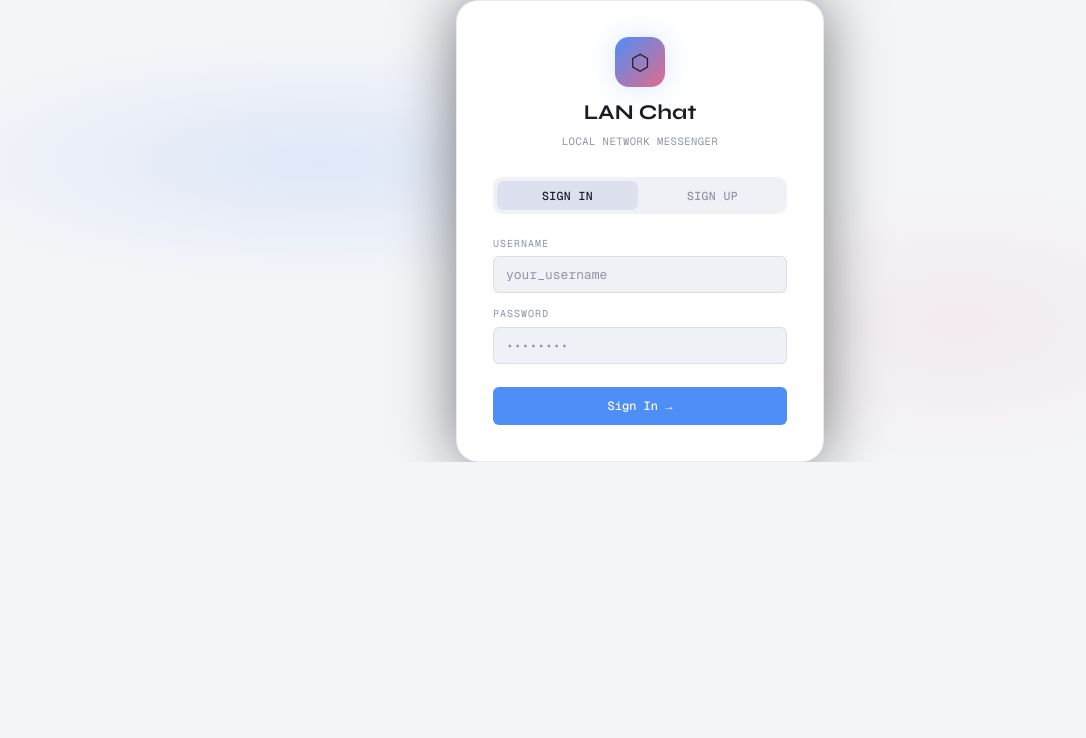
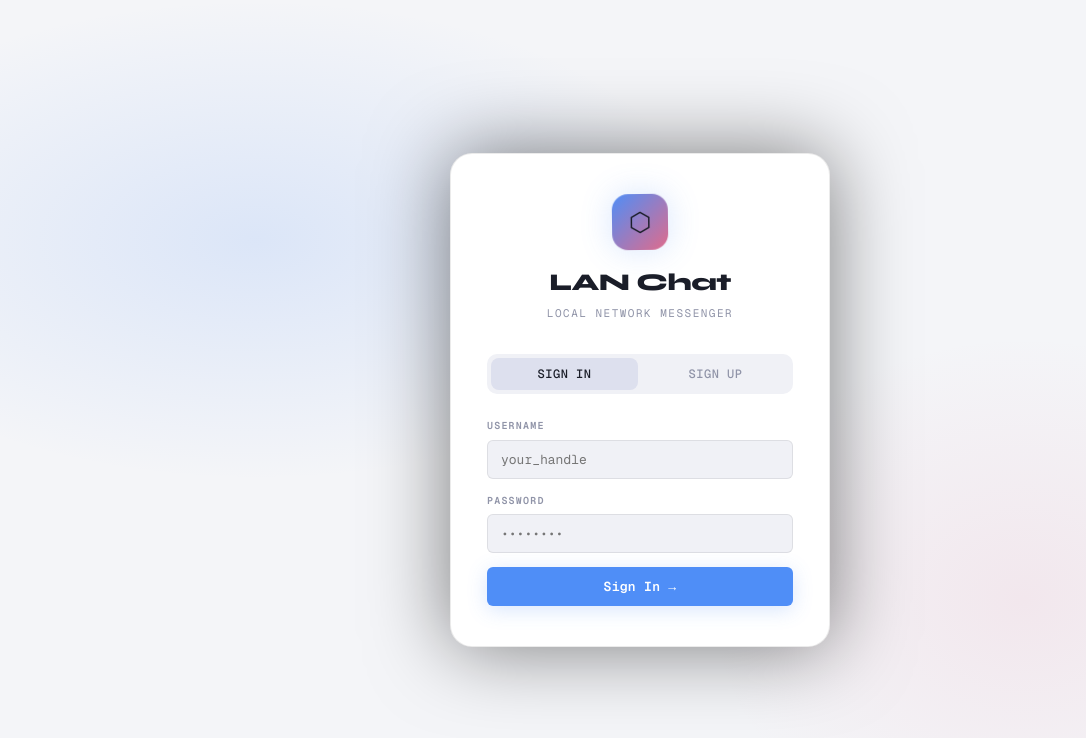
Before and after one commit to lethabokhedama-png/lan-chatapp, a React (Vite) app in the folder frontend/: page / in a window 1280 px wide. Shown: the top 738 px of the page, without its empty margins (0-1086 px from the left). Built offline with nearby package versions, Linux system fonts and the light colour scheme; no server answers.

Commit message:
feat: redesigned auth page, landing panel with user list, secret.key auto-load

```diff
--- a/frontend/src/pages/AuthPage.jsx
+++ b/frontend/src/pages/AuthPage.jsx
@@ -1,16 +1,16 @@
 import React, { useState } from "react";
 import { motion, AnimatePresence } from "framer-motion";
 import useStore from "../lib/store";
-import { auth, setToken, users as usersApi } from "../lib/api";
+import { auth, setToken } from "../lib/api";
 
 export default function AuthPage() {
-  const [tab, setTab]     = useState("login");
-  const [form, setForm]   = useState({ username: "", display_name: "", email: "", password: "" });
+  const [tab, setTab]   = useState("login");
+  const [form, setForm] = useState({ username: "", display_name: "", password: "" });
   const [error, setError] = useState("");
   const [busy, setBusy]   = useState(false);
   const { setAuth }       = useStore();
 
-  const set = (k) => (e) => setForm(f => ({ ...f, [k]: e.target.value }));
+  const set = k => e => setForm(f => ({ ...f, [k]: e.target.value }));
 
   async function submit(e) {
     e.preventDefault();
@@ -18,7 +18,7 @@ export default function AuthPage() {
     try {
       const res = tab === "login"
         ? await auth.login({ username: form.username, password: form.password })
-        : await auth.signup(form);
+        : await auth.signup({ username: form.username, display_name: form.display_name, password: form.password });
       setToken(res.token);
       setAuth(res.user, res.token);
     } catch (err) {
@@ -29,69 +29,108 @@ export default function AuthPage() {
   }
 
   return (
-    <div className="auth-screen">
+    <div style={{
+      minHeight: "100vh", display: "flex", alignItems: "center",
+      justifyContent: "center", background: "var(--bg-base)", position: "relative",
+    }}>
+      {/* Background glow */}
+      <div style={{
+        position: "absolute", inset: 0, pointerEvents: "none",
+        background: `
+          radial-gradient(ellipse 60% 50% at 20% 30%, rgba(79,142,247,.15) 0%, transparent 60%),
+          radial-gradient(ellipse 45% 60% at 80% 75%, rgba(224,107,139,.1) 0%, transparent 55%)
+        `,
+      }} />
+
       <motion.div
-        className="auth-card"
-        initial={{ opacity: 0, y: 16 }}
+        initial={{ opacity: 0, y: 20 }}
         animate={{ opacity: 1, y: 0 }}
-        transition={{ duration: .28 }}
+        transition={{ duration: .3 }}
+        style={{
+          width: "100%", maxWidth: 380, padding: "40px 36px",
+          background: "var(--bg-surface)", border: "1px solid var(--border)",
+          borderRadius: "var(--radius-xl)", position: "relative", zIndex: 1,
+          boxShadow: "0 0 80px rgba(0,0,0,.5)",
+        }}
       >
-        <div className="auth-logo">
-          <div className="auth-logo-icon">⬡</div>
-          <h1>LAN Chat</h1>
-          <p>LOCAL NETWORK MESSENGER</p>
+        {/* Logo */}
+        <div style={{ textAlign: "center", marginBottom: 32 }}>
+          <motion.div
+            animate={{ rotate: [0, 5, -5, 0] }}
+            transition={{ repeat: Infinity, duration: 6, ease: "easeInOut" }}
+            style={{
+              display: "inline-flex", alignItems: "center", justifyContent: "center",
+              width: 56, height: 56, borderRadius: 16, marginBottom: 14,
+              background: "linear-gradient(135deg, var(--accent), var(--accent2))",
+              fontSize: 26, boxShadow: "0 0 32px var(--accent-glow)",
+            }}
+          >⬡</motion.div>
+          <div style={{ fontFamily: "var(--font-display)", fontSize: 24, fontWeight: 800, letterSpacing: -.5 }}>
+            LAN Chat
+          </div>
+          <div style={{ fontSize: 11, color: "var(--text-3)", marginTop: 4, letterSpacing: 1.5 }}>
+            LOCAL NETWORK MESSENGER
+          </div>
         </div>
 
-        <div className="auth-tabs">
+        {/* Tabs */}
+        <div style={{
+          display: "grid", gridTemplateColumns: "1fr 1fr", gap: 4,
+          background: "var(--bg-raised)", borderRadius: "var(--radius)",
+          padding: 4, marginBottom: 24,
+        }}>
           {["login", "signup"].map(t => (
-            <button key={t} className={`auth-tab${tab === t ? " active" : ""}`}
-              onClick={() => { setTab(t); setError(""); }}>
+            <button key={t}
+              onClick={() => { setTab(t); setError(""); }}
+              style={{
+                padding: "8px", border: "none", cursor: "pointer",
+                borderRadius: 8, fontSize: 12, fontWeight: 500,
+                fontFamily: "var(--font-body)", letterSpacing: .5,
+                textTransform: "uppercase", transition: "var(--trans)",
+                background: tab === t ? "var(--bg-active)" : "transparent",
+                color: tab === t ? "var(--text-1)" : "var(--text-3)",
+              }}>
               {t === "login" ? "Sign In" : "Sign Up"}
             </button>
           ))}
         </div>
 
         <form onSubmit={submit}>
-          <div className="form-group">
-            <label className="label">Username</label>
-            <input className="input" type="text" autoComplete="username"
-              placeholder="your_username" value={form.username} onChange={set("username")}
-              onKeyDown={e => e.key === "Enter" && submit(e)} />
-          </div>
+          <Field label="Username" type="text" placeholder="your_handle"
+            value={form.username} onChange={set("username")} />
 
           <AnimatePresence>
             {tab === "signup" && (
               <motion.div
-                initial={{ height: 0, opacity: 0 }}
-                animate={{ height: "auto", opacity: 1 }}
-                exit={{ height: 0, opacity: 0 }}
-                style={{ overflow: "hidden" }}
-              >
-                <div className="form-group">
-                  <label className="label">Display Name</label>
-                  <input className="input" type="text" placeholder="Your Name"
-                    value={form.display_name} onChange={set("display_name")} />
-                </div>
-                <div className="form-group">
-                  <label className="label">Email</label>
-                  <input className="input" type="email" placeholder="you@local.lan"
-                    value={form.email} onChange={set("email")} />
-                </div>
+                initial={{ height: 0, opacity: 0 }} animate={{ height: "auto", opacity: 1 }}
+                exit={{ height: 0, opacity: 0 }} style={{ overflow: "hidden" }}>
+                <Field label="Display Name" type="text" placeholder="Your Name"
+                  value={form.display_name} onChange={set("display_name")} />
               </motion.div>
             )}
           </AnimatePresence>
 
-          <div className="form-group">
-            <label className="label">Password</label>
-            <input className="input" type="password" autoComplete="current-password"
-              placeholder="••••••••" value={form.password} onChange={set("password")}
-              onKeyDown={e => e.key === "Enter" && submit(e)} />
-          </div>
+          <Field label="Password" type="password" placeholder="••••••••"
+            value={form.password} onChange={set("password")} />
 
-          {error && <div className="error-box">{error}</div>}
+          {error && (
+            <motion.div initial={{ opacity: 0 }} animate={{ opacity: 1 }}
+              style={{
+                color: "var(--red)", fontSize: 12,
+                background: "rgba(224,92,92,.1)", border: "1px solid rgba(224,92,92,.3)",
+                borderRadius: "var(--radius-sm)", padding: "8px 12px", marginBottom: 12,
+              }}>
+              {error}
+            </motion.div>
+          )}
 
-          <button className="btn btn-primary btn-full" type="submit"
-            disabled={busy} style={{ marginTop: 10 }}>
+          <button type="submit" disabled={busy} style={{
+            width: "100%", padding: "11px", border: "none", borderRadius: "var(--radius-sm)",
+            background: "var(--accent)", color: "#fff", fontFamily: "var(--font-body)",
+            fontSize: 13, fontWeight: 600, cursor: busy ? "not-allowed" : "pointer",
+            opacity: busy ? .6 : 1, transition: "var(--trans)",
+            boxShadow: "0 4px 20px var(--accent-glow)", letterSpacing: .3,
+          }}>
             {busy ? "…" : tab === "login" ? "Sign In →" : "Create Account →"}
           </button>
         </form>
@@ -99,3 +138,25 @@ export default function AuthPage() {
     </div>
   );
 }
+
+function Field({ label, type, placeholder, value, onChange }) {
+  return (
+    <div style={{ marginBottom: 14 }}>
+      <label style={{
+        display: "block", fontSize: 10, textTransform: "uppercase",
+        letterSpacing: 1.2, color: "var(--text-3)", marginBottom: 6, fontWeight: 600,
+      }}>{label}</label>
+      <input type={type} placeholder={placeholder} value={value} onChange={onChange}
+        style={{
+          width: "100%", padding: "10px 13px",
+          background: "var(--bg-raised)", border: "1px solid var(--border)",
+          borderRadius: "var(--radius-sm)", color: "var(--text-1)",
+          fontFamily: "var(--font-body)", fontSize: 13, outline: "none",
+          transition: "var(--trans)", boxSizing: "border-box",
+        }}
+        onFocus={e => { e.target.style.borderColor = "var(--accent-dim)"; e.target.style.boxShadow = "0 0 0 3px var(--accent-glow)"; }}
+        onBlur={e => { e.target.style.borderColor = "var(--border)"; e.target.style.boxShadow = "none"; }}
+      />
+    </div>
+  );
+}
--- a/frontend/src/pages/ChatPage.jsx
+++ b/frontend/src/pages/ChatPage.jsx
@@ -1,33 +1,152 @@
-import React from "react";
+import React, { useState } from "react";
 import Sidebar      from "../ui/Sidebar";
 import ChatWindow   from "../features/chat/ChatWindow";
 import ProfilePanel from "../features/profile/ProfilePanel";
 import useStore     from "../lib/store";
 
 export default function ChatPage() {
-  const { activeRoom, profilePanel } = useStore();
+  const { activeRoom, profilePanel, user } = useStore();
 
   return (
-    <>
+    <div style={{ display: "flex", height: "100vh", width: "100vw", overflow: "hidden" }}>
       <Sidebar />
-      <div className="chat-area">
+      <div style={{ flex: 1, minWidth: 0, display: "flex", flexDirection: "column", height: "100vh" }}>
         {activeRoom
           ? <ChatWindow room={activeRoom} />
-          : <EmptyState />}
+          : <LandingPanel />}
       </div>
       {profilePanel && <ProfilePanel user={profilePanel} />}
-    </>
+    </div>
   );
 }
 
-function EmptyState() {
+function LandingPanel() {
+  const { userMap, onlineSet, user, rooms } = useStore();
+  const others = Object.values(userMap).filter(u => u.id !== user?.id);
+  const online  = others.filter(u => onlineSet.has(u.id));
+  const offline = others.filter(u => !onlineSet.has(u.id));
+
+  async function startDm(uid) {
+    const { rooms: roomsApi } = await import("../lib/api");
+    const { emit } = await import("../lib/socket");
+    const room = await roomsApi.createDm({ user_id: uid });
+    useStore.getState().setActiveRoom(room);
+    emit.joinRoom(room.id);
+  }
+
   return (
-    <div className="empty-state" style={{ flex: 1 }}>
-      <div className="empty-icon">⬡</div>
-      <div className="empty-title">LAN Chat</div>
-      <div className="empty-sub">
-        Select a channel or start a direct message to begin chatting on your local network.
+    <div style={{
+      flex: 1, display: "flex", flexDirection: "column",
+      alignItems: "center", justifyContent: "center",
+      background: "var(--bg-base)", padding: 32, position: "relative", overflow: "hidden",
+    }}>
+      {/* Background */}
+      <div style={{
+        position: "absolute", inset: 0, pointerEvents: "none",
+        background: `
+          radial-gradient(ellipse 50% 40% at 15% 20%, rgba(79,142,247,.08) 0%, transparent 60%),
+          radial-gradient(ellipse 40% 50% at 85% 80%, rgba(224,107,139,.06) 0%, transparent 55%)
+        `,
+      }} />
+
+      <div style={{ position: "relative", zIndex: 1, width: "100%", maxWidth: 520 }}>
+        <div style={{ textAlign: "center", marginBottom: 40 }}>
+          <div style={{ fontSize: 48, marginBottom: 12, opacity: .15 }}>⬡</div>
+          <div style={{ fontFamily: "var(--font-display)", fontSize: 26, fontWeight: 800, marginBottom: 8 }}>
+            Welcome back, {user?.display_name || user?.username}
+          </div>
+          <div style={{ color: "var(--text-3)", fontSize: 13 }}>
+            {online.length} {online.length === 1 ? "person" : "people"} online right now
+          </div>
+        </div>
+
+        {/* Online users */}
+        {online.length > 0 && (
+          <div style={{ marginBottom: 24 }}>
+            <div style={{
+              fontSize: 10, textTransform: "uppercase", letterSpacing: 1.2,
+              color: "var(--text-3)", fontWeight: 600, marginBottom: 10,
+            }}>Online now</div>
+            <div style={{ display: "flex", flexDirection: "column", gap: 6 }}>
+              {online.map(u => <UserRow key={u.id} user={u} online onClick={() => startDm(u.id)} />)}
+            </div>
+          </div>
+        )}
+
+        {/* Offline users */}
+        {offline.length > 0 && (
+          <div>
+            <div style={{
+              fontSize: 10, textTransform: "uppercase", letterSpacing: 1.2,
+              color: "var(--text-3)", fontWeight: 600, marginBottom: 10,
+            }}>Offline</div>
+            <div style={{ display: "flex", flexDirection: "column", gap: 6 }}>
+              {offline.map(u => <UserRow key={u.id} user={u} online={false} onClick={() => startDm(u.id)} />)}
+            </div>
+          </div>
+        )}
+
+        {others.length === 0 && (
+          <div style={{
+            textAlign: "center", color: "var(--text-3)", fontSize: 13,
+            background: "var(--bg-surface)", border: "1px solid var(--border)",
+            borderRadius: "var(--radius-lg)", padding: "24px 16px",
+          }}>
+            No other users yet. Share your LAN IP and port so others can join.
+          </div>
+        )}
       </div>
     </div>
   );
 }
+
+function UserRow({ user, online, onClick }) {
+  const initials = (user.display_name || user.username || "?")
+    .split(" ").map(w => w[0]).join("").slice(0, 2).toUpperCase();
+
+  return (
+    <div onClick={onClick}
+      style={{
+        display: "flex", alignItems: "center", gap: 12,
+        padding: "10px 14px", borderRadius: "var(--radius)",
+        background: "var(--bg-surface)", border: "1px solid var(--border)",
+        cursor: "pointer", transition: "var(--trans)",
+      }}
+      onMouseEnter={e => { e.currentTarget.style.background = "var(--bg-raised)"; e.currentTarget.style.borderColor = "var(--accent-dim)"; }}
+      onMouseLeave={e => { e.currentTarget.style.background = "var(--bg-surface)"; e.currentTarget.style.borderColor = "var(--border)"; }}
+    >
+      <div style={{
+        width: 36, height: 36, borderRadius: "50%", flexShrink: 0,
+        background: "linear-gradient(135deg, var(--accent), var(--accent2))",
+        display: "flex", alignItems: "center", justifyContent: "center",
+        fontSize: 13, fontWeight: 700, color: "#fff", position: "relative",
+      }}>
+        {initials}
+        <div style={{
+          position: "absolute", bottom: 1, right: 1,
+          width: 10, height: 10, borderRadius: "50%",
+          background: online ? "var(--green)" : "var(--text-3)",
+          border: "2px solid var(--bg-surface)",
+          boxShadow: online ? "0 0 6px var(--green)" : "none",
+        }} />
+      </div>
+      <div style={{ flex: 1, minWidth: 0 }}>
+        <div style={{ fontSize: 13, fontWeight: 500 }}>
+          {user.display_name || user.username}
+        </div>
+        <div style={{ fontSize: 11, color: "var(--text-3)" }}>
+          @{user.username}
+        </div>
+      </div>
+      <div style={{
+        fontSize: 11, color: online ? "var(--green)" : "var(--text-3)",
+        padding: "3px 9px", borderRadius: 20,
+        background: online ? "rgba(78,203,113,.1)" : "rgba(255,255,255,.04)",
+        border: `1px solid ${online ? "rgba(78,203,113,.3)" : "var(--border)"}`,
+      }}>
+        {online ? "● online" : "offline"}
+      </div>
+      <div style={{ fontSize: 12, color: "var(--text-3)" }}>→</div>
+    </div>
+  );
+}
```
